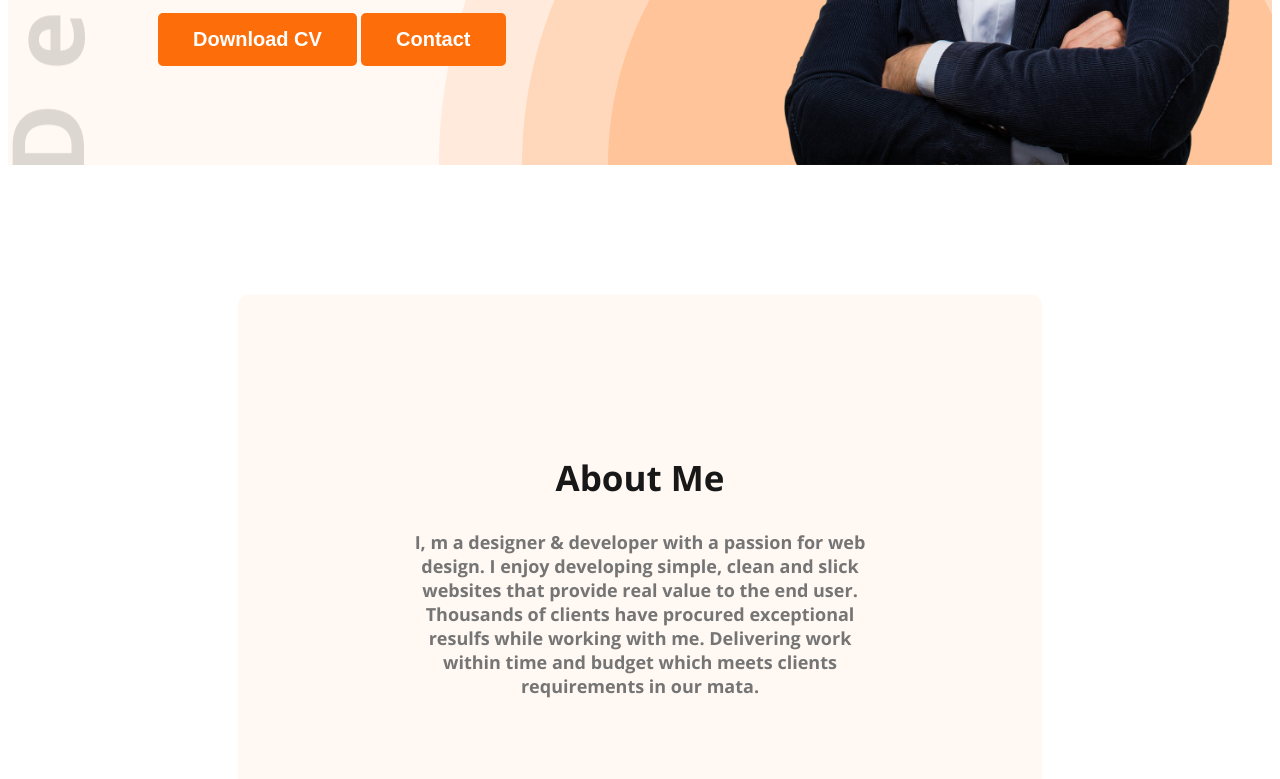
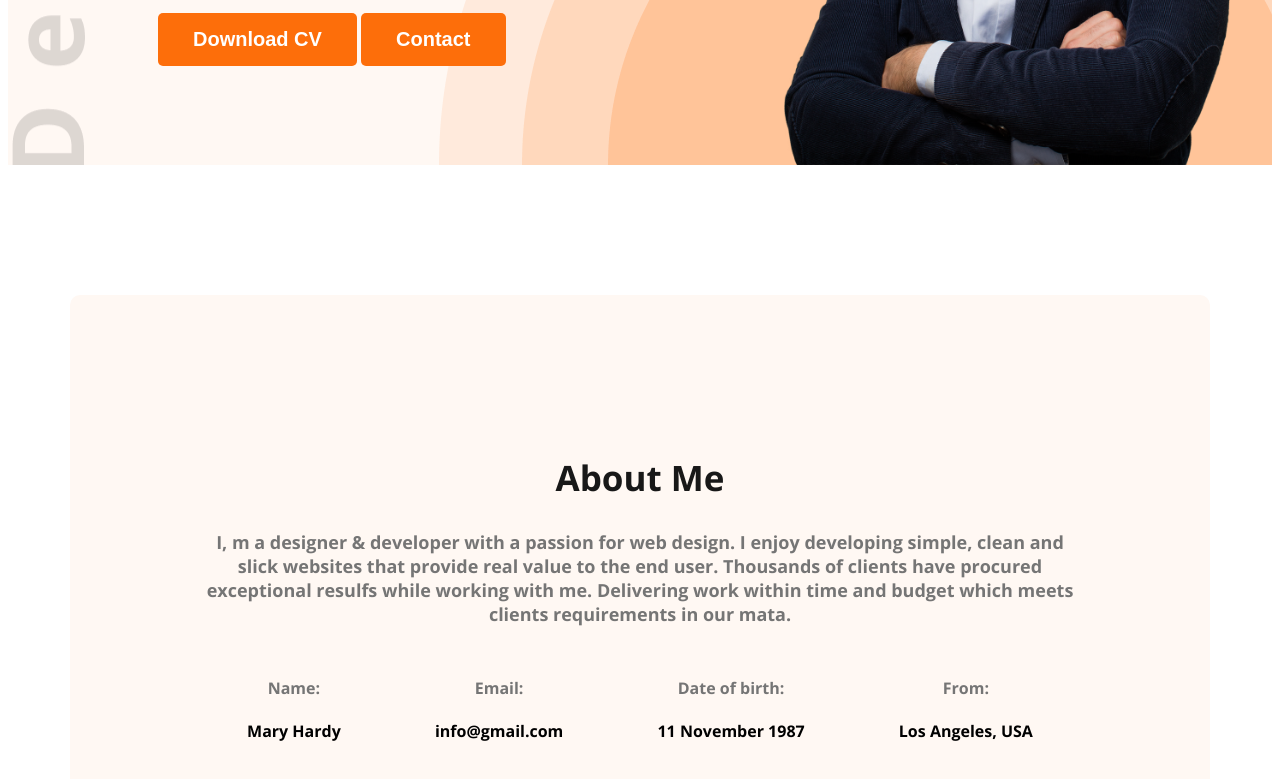
Before and after one commit to shehezada-arman/webdeveloper-arman-1-portfolio, a plain HTML site: page index.html in a window 1280 px wide. Shown: the part 603-1382 px from the top of the page. Drawn offline with nearby package versions, Linux system fonts and the light colour scheme.

Commit message:
added about information

```diff
--- a/index.html
+++ b/index.html
@@ -38,7 +38,31 @@
       <section class="about">
         <h1 class="about-tittle">About Me</h1>
         <p class="about-desription">I, m a designer & developer with a passion for web design. I enjoy developing simple, clean and slick websites that provide real value to the end user. Thousands of clients have procured exceptional resulfs while working with me. Delivering work within time and budget which meets clients requirements in our mata.</p>
+
+        <div class="about-info-container">
+          <div class="about-info">
+            <h4 class="info-tittle">Name:
+             </h4>
+            <p class="info-description"> Mary Hardy </p>
+          </div>
+          <div class="about-info">
+            <h4 class="info-tittle">Email:
+              </h4>
+            <p class="info-description">info@gmail.com</p>
+          </div>
+          <div class="about-info">
+            <h4 class="info-tittle">Date of birth:
+            </h4>
+            <p class="info-description">11 November 1987</p>
+          </div>
+          <div class="about-info">
+            <h4 class="info-tittle">From:
+              </h4>
+            <p class="info-description">Los Angeles, USA</p>
+          </div>
+        </div>
       </section>
+
     </main>
     <footer></footer>
   </body>
--- a/style/portfolio.css
+++ b/style/portfolio.css
@@ -97,12 +97,15 @@
   margin-bottom: 20px;
 }
 /* about section  */
-
+main {
+  max-width: 1140px;
+  margin: 0px auto;
+}
 .about {
   border-radius: 10px;
   background: #fff8f3;
-  margin: 130px 230px;
-  padding: 130px 160px;
+  margin: 130px 0px;
+  padding: 130px;
 }
 
 .about-tittle {
@@ -114,9 +117,21 @@
   font-weight: 700;
 }
 
-.about-desription {color:#757575;
+.about-desription {
+  color: #757575;
   text-align: center;
 
   font-size: 18px;
+}
+/* about info */
+.about-info-container {display: flex;
+  justify-content: space-around;
+  margin-top: 30px;
 
- }
+}
+
+/* .about-info {margin-left: 50px;} */
+.info-tittle {color: #757575;
+  text-align: center;
+  justify-content: center;
+}
```
